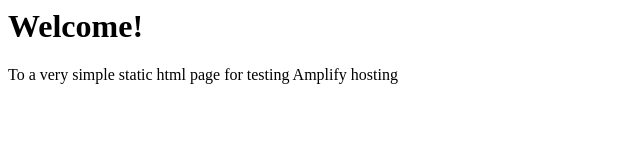
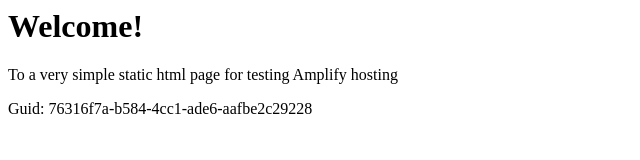
Before and after one commit to aws-aemilia-pdx/Github-PR-Commit-Integration-Test-DoNotTouch-Gith-OKSLNVO2-v1-prod-us-west-2, a website: page src/index.html in a window 1280 px wide. Shown: the whole page, without its empty margins (0-640 px from the left). Drawn offline with Linux system fonts and the light colour scheme.

Commit message:
commit from integ tests

```diff
--- a/src/index.html
+++ b/src/index.html
@@ -1,3 +1,5 @@
+
+
 <html lang="en">
 
 <head>
@@ -10,6 +12,6 @@
 <body>
     <h1>Welcome!</h1>
     <p>To a very simple static html page for testing Amplify hosting</p>
-</body>
+    <p>Guid: 76316f7a-b584-4cc1-ade6-aafbe2c29228</p></body>
 
 </html>
```
